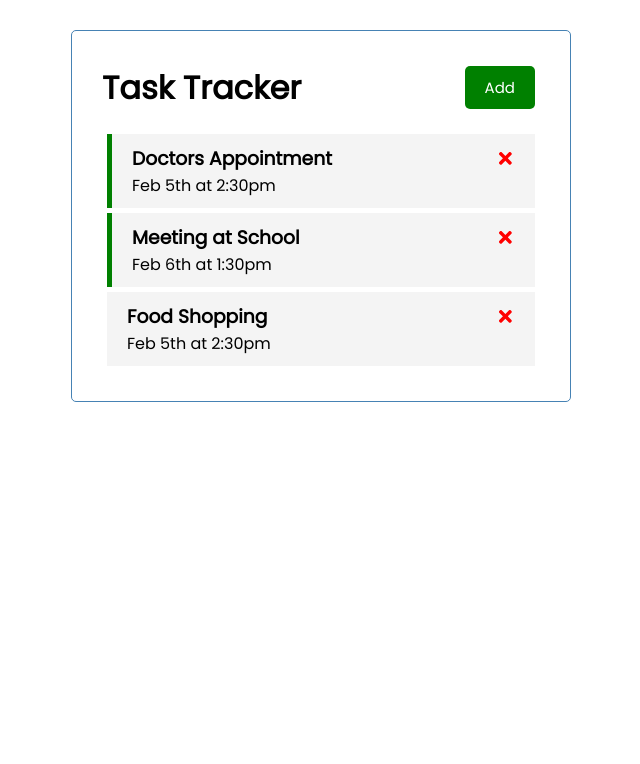
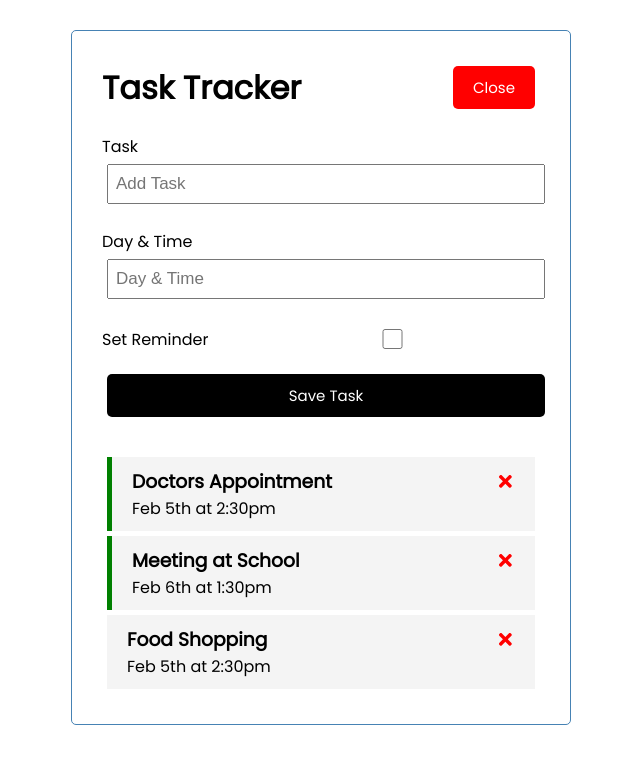
Before and after one commit to williamokano/react-crash-course, a React (Create React App) app: page / in a window 1280 px wide. Both pictures are taken after a click on the button "Add". Shown: the top 764 px of the page, without its empty margins (319-959 px from the left). Built offline with nearby package versions, Linux system fonts and the light colour scheme.

Commit message:
Local add task finished

```diff
--- a/src/App.js
+++ b/src/App.js
@@ -1,11 +1,11 @@
 import { useState } from "react";
+import AddTask from "./components/AddTask";
 import Header from './components/Header'
 import Tasks from './components/Tasks';
 
 function App() {
-  const name = 'Bro'
-  const x = true
 
+  const [showAddTask, setShowAddTask] = useState(false)
   const [tasks, setTasks] = useState([
     {
       id: 1,
@@ -27,6 +27,11 @@
     },
   ])
 
+  const addTask = (task) => {
+    const id = tasks.slice(-1).pop()?.id + 1 ?? 1
+    setTasks([...tasks, { ...task, id }])
+  }
+
   const deleteTask = id => {
     setTasks(tasks.filter(task => task.id !== id))
   }
@@ -37,7 +42,8 @@
 
   return (
     <div className="container">
-      <Header />
+      <Header onAdd={() => setShowAddTask(!showAddTask)} showAdd={showAddTask}/>
+      {showAddTask && (<AddTask onAdd={addTask}/>)}
       {tasks.length > 0 ? (<Tasks tasks={tasks} onDelete={deleteTask} onToggle={toggleReminder}/>) : ('No Tasks to Show')}
     </div>
   );
--- /dev/null
+++ b/src/components/AddTask.js
@@ -0,0 +1,42 @@
+import { useState } from "react";
+
+function AddTask({ onAdd }) {
+    const [text, setText] = useState("")
+    const [day, setDay] = useState("")
+    const [reminder, setReminder] = useState(false)
+
+    const onSubmit = e => {
+        e.preventDefault()
+
+        if (!text) {
+            alert('Please add text')
+            return
+        }
+
+        onAdd({ text, day, reminder })
+
+        setText('')
+        setDay('')
+        setReminder(false)
+    }
+
+    return (
+        <form className="add-form" onSubmit={onSubmit}>
+            <div className="form-control">
+                <label>Task</label>
+                <input type='text' placeholder='Add Task' value={text} onChange={e => setText(e.target.value)} />
+            </div>
+            <div className="form-control">
+                <label>Day & Time</label>
+                <input type='text' placeholder='Day & Time' value={day} onChange={e => setDay(e.target.value)} />
+            </div>
+            <div className="form-control form-control-check">
+                <label>Set Reminder</label>
+                <input type='checkbox' checked={reminder} value={reminder} onChange={e => setReminder(e.currentTarget.checked)} />
+            </div>
+            <input className="btn btn-block" type="submit" value="Save Task" />
+        </form>
+    );
+}
+
+export default AddTask;
--- a/src/components/Header.js
+++ b/src/components/Header.js
@@ -1,16 +1,12 @@
 import PropTypes from 'prop-types';
 import Button from './Button'
 
-const Header = ({ title }) => {
-
-    const onClick = e => {
-        console.log('Click')
-    }
+const Header = ({ title, onAdd, showAdd }) => {
 
     return (
         <header className='header'>
             <h1>{title}</h1>
-            <Button color='green' text='Add' onClick={onClick} />
+            <Button color={showAdd ? 'red' : 'green'} text={showAdd ? 'Close' : 'Add'} onClick={onAdd} />
         </header>
     );
 };
@@ -23,9 +19,4 @@
     title: PropTypes.string.isRequired
 }
 
-const headingStyle = {
-    color: 'red',
-    backgroundColor: 'black'
-}
-
 export default Header;
```
Also changed, not shown: 1 other file (tests, documents, lock files or other folders).
